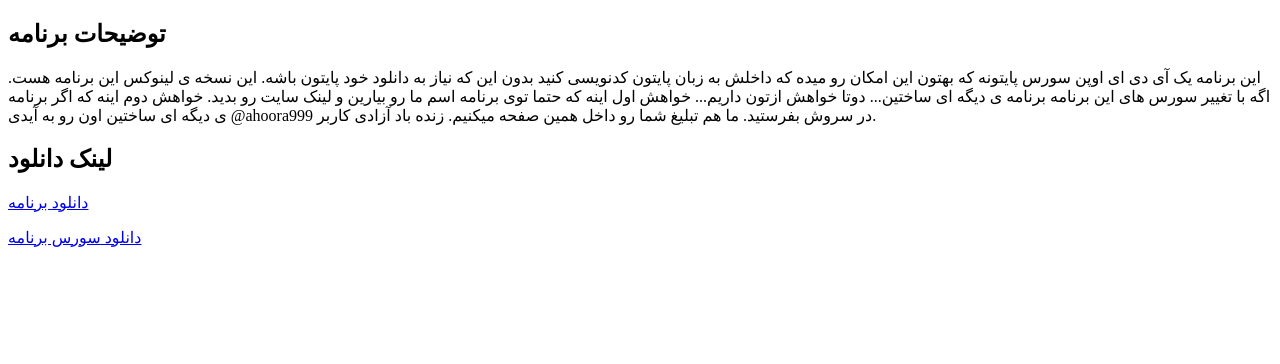
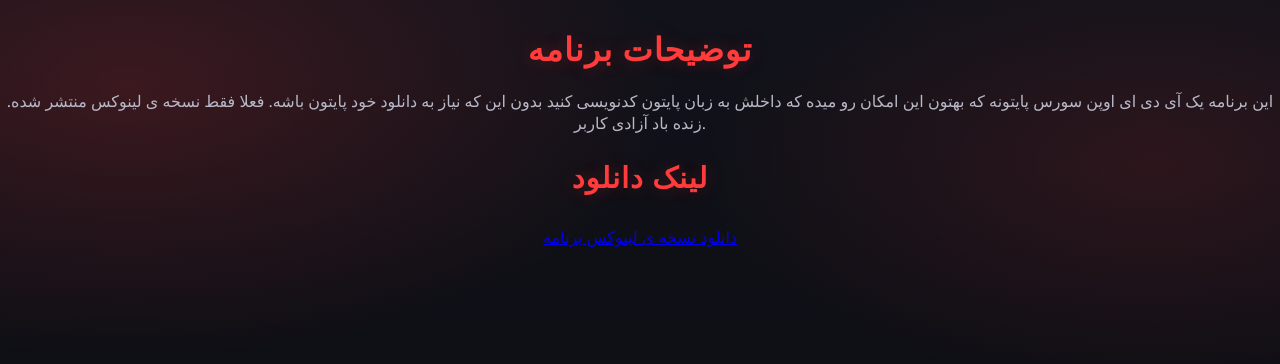
Before and after one commit to ahwraaqwamy-creator/kave-team-orginal, a plain HTML site: page kave IDE.html in a window 1280 px wide. Drawn offline with Linux system fonts and the light colour scheme.

Commit message:
Add files via upload

```diff
--- a/kave IDE.html
+++ b/kave IDE.html
@@ -6,7 +6,7 @@
     <title> kave IDE </title>
     <link rel="icon" type="image/x-icon" href="img.png">
     <meta name='viewport' content='width=device-width, initial-scale=1'>
-    <link rel='stylesheet' type='text/css' media='screen' href='NewEmptyFile.css'>
+    <link rel='stylesheet' type='text/css' media='screen' href='style.css'>
 </head>
 <body>
     <header>
@@ -16,10 +16,9 @@
     <main>
         <article>
         <h1>توضیحات برنامه</h1>
-        <p>این برنامه یک آی دی ای اوپن سورس پایتونه که بهتون این امکان رو میده که داخلش به زبان پایتون کدنویسی کنید بدون این که نیاز به دانلود خود پایتون باشه. این نسخه ی لینوکس این برنامه هست. اگه با تغییر سورس های این برنامه برنامه ی دیگه ای ساختین... دوتا خواهش ازتون داریم... خواهش اول اینه که حتما توی برنامه اسم ما رو بیارین و لینک سایت رو بدید. خواهش دوم اینه که اگر برنامه ی دیگه ای ساختین اون رو به آیدی @ahoora999 در سروش بفرستید. ما هم تبلیغ شما رو داخل همین صفحه میکنیم. زنده باد آزادی کاربر.<p>
-        <h2>لینک دانلود</h2
-        <p><a href="kave IDE" title="دانلود نسخه ی لینوکس"> دانلود برنامه</a></p>
-        <p><a href="kave IDE" title="دانلود نسخه ی لینوکس"> دانلود سورس برنامه</a></p>
+        <p>این برنامه یک آی دی ای اوپن سورس پایتونه که بهتون این امکان رو میده که داخلش به زبان پایتون کدنویسی کنید بدون این که نیاز به دانلود خود پایتون باشه. فعلا فقط نسخه ی لینوکس منتشر شده. زنده باد آزادی کاربر.<p>
+        <h2>لینک دانلود</h2>
+        <p><a href="kave IDE" title="دانلود نسخه ی لینوکس"> دانلود نسخه ی لینوکس برنامه</a></p>
         </article>
     </main>
     <footer>
```
